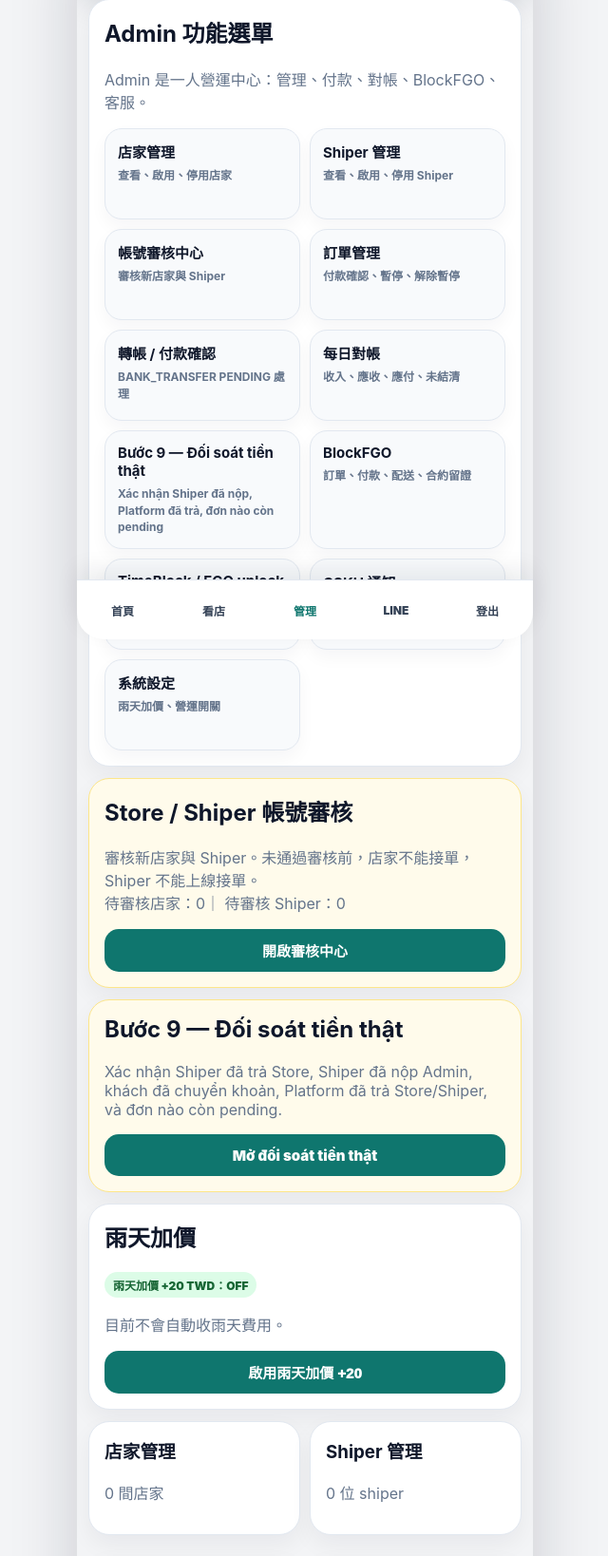
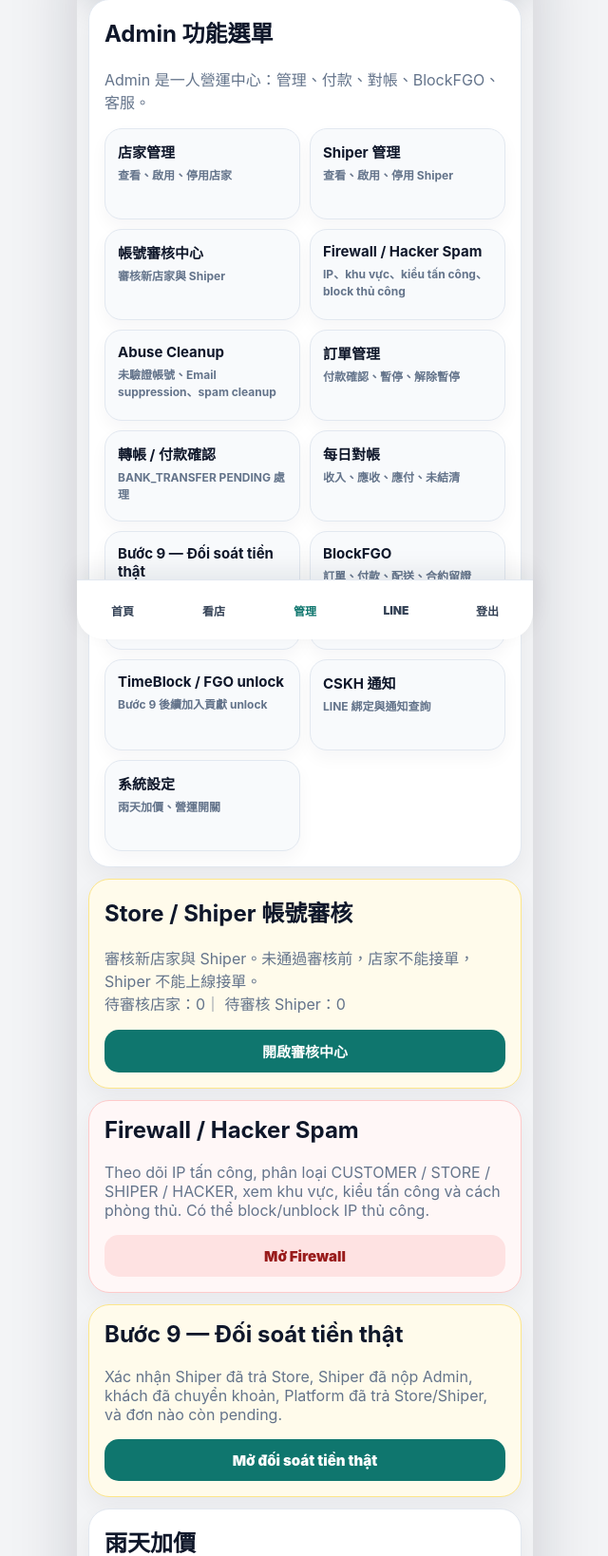
Before and after one commit to Panjiaphu/fumap-line-delivery-block, a Flask app: page /admin in a window 1280 px wide. Shown: the part 111-1749 px from the top of the page at 95% size, without its empty margins (319-959 px from the left). Run offline with Flask 3, Linux system fonts and the light colour scheme; the visitor is signed in with stand-in values (Sample User, id 1); data comes from the database, SQL or seed files in the repository; data that the repository does not hold is empty.

Commit message:
Link firewall dashboard from admin home

```diff
--- a/templates/mobile/admin/dashboard.html
+++ b/templates/mobile/admin/dashboard.html
@@ -22,6 +22,16 @@
     <a href="/admin/approvals">
       <b>帳號審核中心</b>
       <span>審核新店家與 Shiper</span>
+    </a>
+
+    <a href="/admin/firewall">
+      <b>Firewall / Hacker Spam</b>
+      <span>IP、khu vực、kiểu tấn công、block thủ công</span>
+    </a>
+
+    <a href="/admin/abuse">
+      <b>Abuse Cleanup</b>
+      <span>未驗證帳號、Email suppression、spam cleanup</span>
     </a>
 
     <a href="/admin/orders">
@@ -79,6 +89,15 @@
   <a class="btn" href="/admin/approvals">開啟審核中心</a>
 </section>
 
+<section class="card" style="border-color:#fecaca;background:#fff7f7;">
+  <h2>Firewall / Hacker Spam</h2>
+  <p class="muted">
+    Theo dõi IP tấn công, phân loại CUSTOMER / STORE / SHIPER / HACKER,
+    xem khu vực, kiểu tấn công và cách phòng thủ. Có thể block/unblock IP thủ công.
+  </p>
+  <a class="btn danger" href="/admin/firewall">Mở Firewall</a>
+</section>
+
 <section class="card" style="border-color:#fde68a;background:#fffbeb;">
   <h2>Bước 9 — Đối soát tiền thật</h2>
   <p class="muted">
@@ -126,6 +145,16 @@
       店家 {{ summary.pending_stores or 0 }}｜
       Shiper {{ summary.pending_drivers or 0 }} 待審核
     </p>
+  </a>
+
+  <a class="card" href="/admin/firewall" style="text-decoration:none;">
+    <h3>Firewall / Hacker Spam</h3>
+    <p class="muted">IP、khu vực、kiểu tấn công</p>
+  </a>
+
+  <a class="card" href="/admin/abuse" style="text-decoration:none;">
+    <h3>Abuse Cleanup</h3>
+    <p class="muted">Email 未驗證 / suppression</p>
   </a>
 
   <a class="card" href="/admin/orders" style="text-decoration:none;">
```
